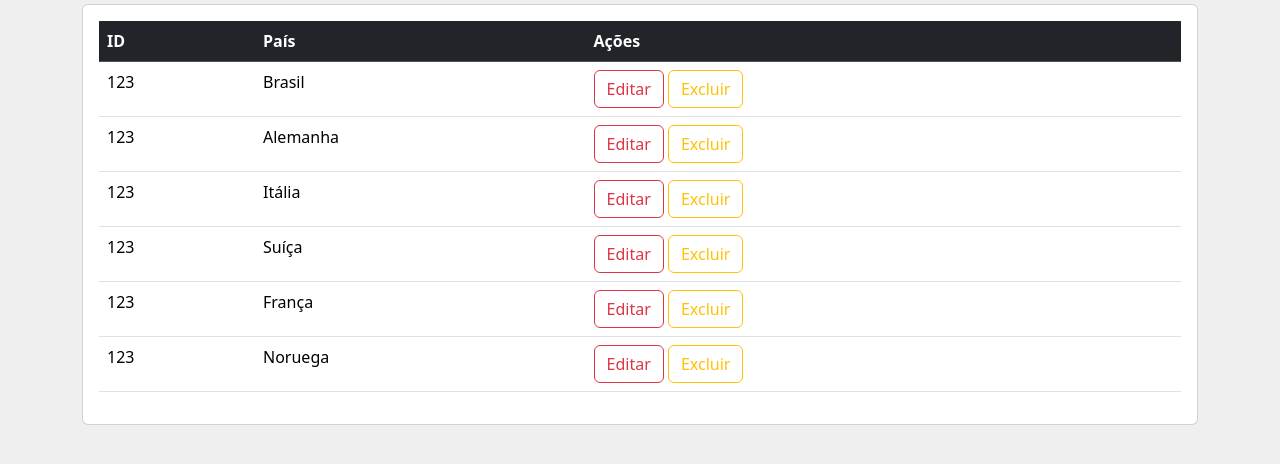
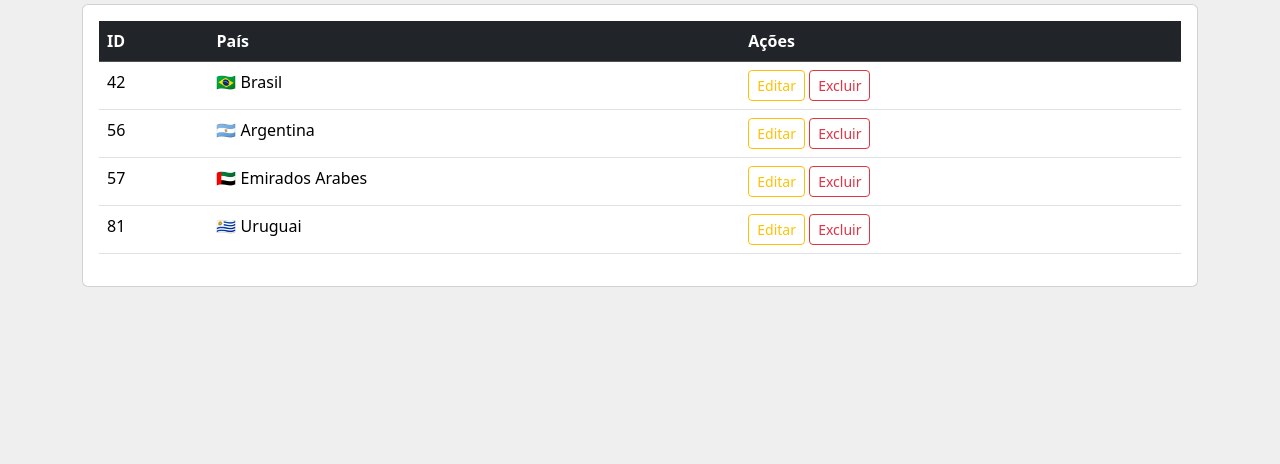
Before and after one commit to JoaoAntonio18/ClubedoVinho-front, a website: page pages/paises.html in a window 1280 px wide. Shown: the part 146-610 px from the top of the page. Drawn offline with nearby package versions, Linux system fonts and the light colour scheme.

Commit message:
Atualizando página de Países

```diff
--- /dev/null
+++ b/js/countries.js
@@ -0,0 +1,41 @@
+const TABLE = document.getElementById('table-countries');
+
+let dados = [
+    {
+        id: 42,
+        bandeira: '🇧🇷',
+        nome: 'Brasil',
+    },
+    {
+        id: 56,
+        bandeira: '🇦🇷',
+        nome: 'Argentina',
+    },
+    {
+        id: 57,
+        bandeira: '🇦🇪',
+        nome: 'Emirados Arabes',
+    },
+    {
+        id: 81,
+        bandeira: '🇺🇾',
+        nome: 'Uruguai',
+    },
+];
+
+dados.forEach((country) => {
+    TABLE.innerHTML += `
+        <tr>
+            <td>${country.id}</td>
+            <td>${country.bandeira} ${country.nome}</td>
+            <td>
+                <a href="#" class="btn btn-outline-warning btn-sm">
+                    Editar
+                </a>
+                <a href="#" class="btn btn-outline-danger btn-sm">
+                    Excluir
+                </a>
+            </td>
+        </tr>
+    `;
+});
--- /dev/null
+++ b/js/darkmode.js
@@ -0,0 +1,5 @@
+if (localStorage.getItem('darkmode') === 'sim') {
+    document.getElementsByTagName("head")[0].innerHTML += `
+        <link rel="stylesheet" href="../css/darkmode.css">
+    `;
+}
--- a/js/produtos.js
+++ b/js/produtos.js
@@ -94,6 +94,8 @@ function addProduct(event) {
         body: JSON.stringify(dados)
     });
 
+    document.getElementById('form').reset();
+
     alert('Produto cadastrado com sucesso!');
     location.href = "";
 }
--- a/pages/paises.html
+++ b/pages/paises.html
@@ -35,70 +35,13 @@
                     </tr>
                 </thead>
 
-                <tbody>
-                    <tr>
-                        <td>123</td>
-                        <td>Brasil</td>
-
-                        <td>
-                            <a href="#" class="btn btn-outline-danger">Editar</a>
-                        <a href="#" class="btn btn-outline-warning">Excluir</a>
-                        </td>
-                    </tr>
-
-                    <tr>
-                        <td>123</td>
-                        <td>Alemanha</td>
-
-                        <td>
-                            <a href="#" class="btn btn-outline-danger">Editar</a>
-                        <a href="#" class="btn btn-outline-warning">Excluir</a>
-                        </td>
-                    </tr>
-
-                    <tr>
-                        <td>123</td>
-                        <td>Itália</td>
-
-                        <td>
-                            <a href="#" class="btn btn-outline-danger">Editar</a>
-                        <a href="#" class="btn btn-outline-warning">Excluir</a>
-                        </td>
-                    </tr>
-
-                    <tr>
-                        <td>123</td>
-                        <td>Suíça</td>
-
-                        <td>
-                            <a href="#" class="btn btn-outline-danger">Editar</a>
-                        <a href="#" class="btn btn-outline-warning">Excluir</a>
-                        </td>
-                    </tr>
-
-                    <tr>
-                        <td>123</td>
-                        <td>França</td>
-
-                        <td>
-                            <a href="#" class="btn btn-outline-danger">Editar</a>
-                        <a href="#" class="btn btn-outline-warning">Excluir</a>
-                        </td>
-                    </tr>
-
-                    <tr>
-                        <td>123</td>
-                        <td>Noruega</td>
-
-                        <td>
-                            <a href="#" class="btn btn-outline-danger">Editar</a>
-                            <a href="#" class="btn btn-outline-warning">Excluir</a>
-                        </td>
-                    </tr>
+                <tbody id="table-countries">
                 </tbody>
             </table>
         </section>
 
         <script src="https://cdn.jsdelivr.net/npm/bootstrap@5.3.3/dist/js/bootstrap.bundle.min.js" integrity="sha384-YvpcrYf0tY3lHB60NNkmXc5s9fDVZLESaAA55NDzOxhy9GkcIdslK1eN7N6jIeHz" crossorigin="anonymous"></script>
+        <script src="../js/countries.js"></script>
+        <script src="../js/darkmode.js"></script>
     </body>
 </html>
```
Also changed, not shown: index.html (+1 -0 lines), js/config.js (added, +32 -0 lines), js/customers.js (added, +28 -0 lines).
